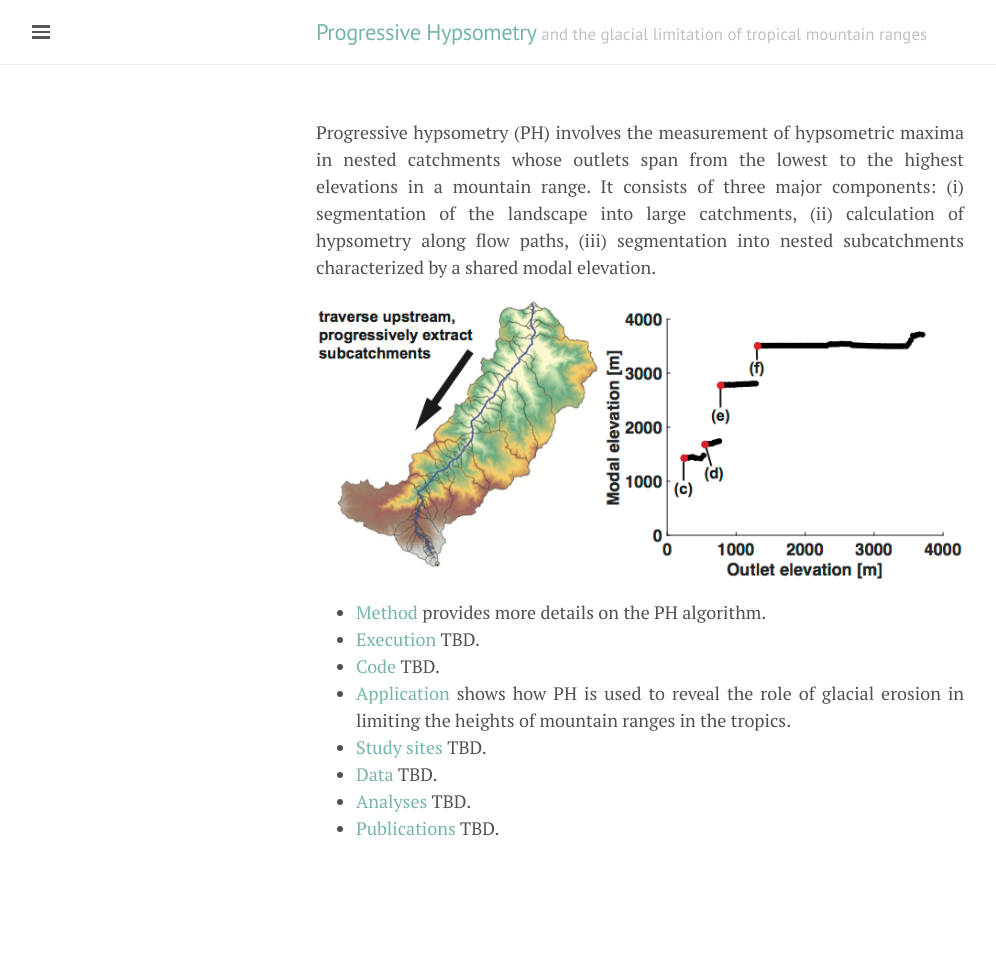
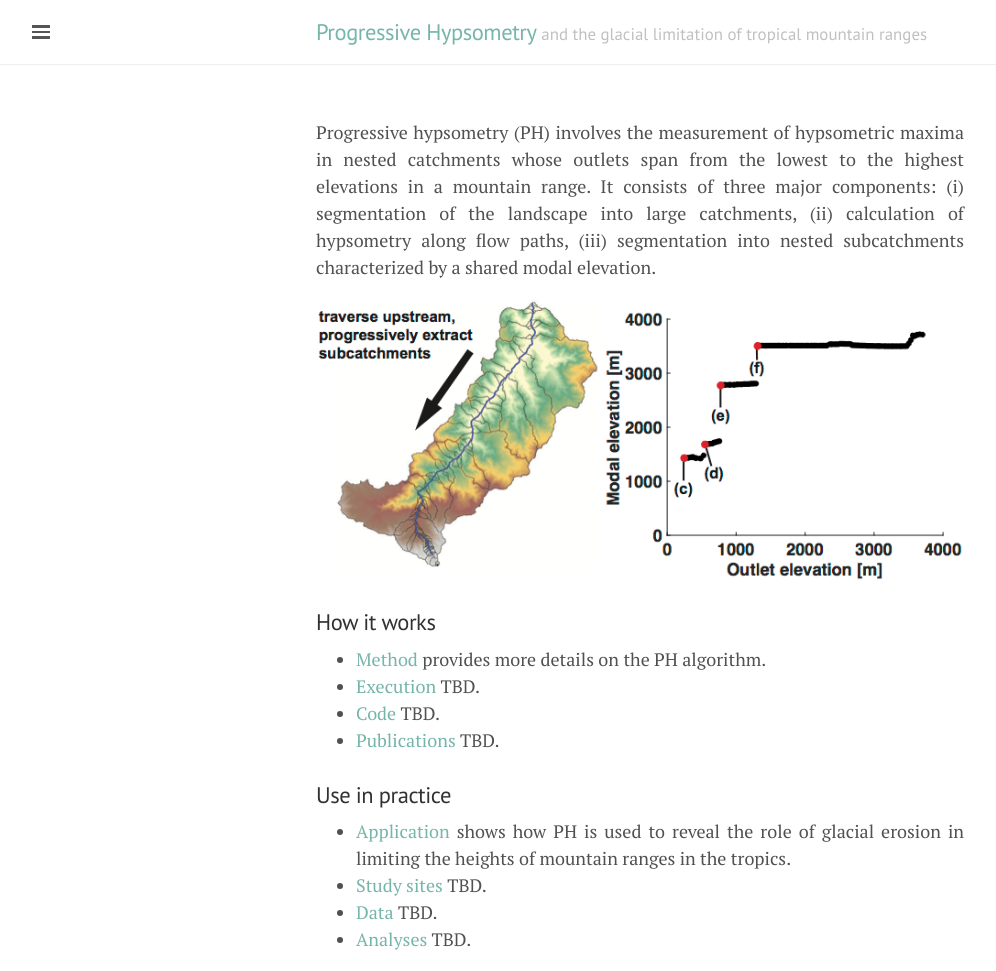
Before and after one commit to mcunningham917/PHdoc, a Jekyll site: the page built from index.html, in a window 1280 px wide. Shown: the whole page, without its empty margins (0-996 px from the left). Built offline with Jekyll 4.4.1, drawn with Linux system fonts in a browser that asks for light colours; the list of posts is cut into pages by our own code; before the commit the page ends 900 px from its top, so only the background shows below that.

Commit message:
Adjusting

```diff
--- a/index.html
+++ b/index.html
@@ -19,7 +19,8 @@ Progressive hypsometry (PH) involves the measurement of hypsometric maxima in ne
 	<img src="img/f04_part.png" alt="Progressive hypsometry">
 </p>
 
-<p>
+<h3>How it works</h3>
+
 <ul>
 	<li>
 		<a href="Method">Method</a> provides more details on the PH algorithm.
@@ -30,6 +31,14 @@ Progressive hypsometry (PH) involves the measurement of hypsometric maxima in ne
 	<li>
 		<a href="Code">Code</a> TBD.
 	</li>
+	<li>
+		<a href="Publications">Publications</a> TBD.
+	</li>
+</ul>
+
+<h3>Use in practice</h3>
+
+<ul>
 	<li>
 		<a href="Application">Application</a> shows how PH is used to reveal
 		the role of glacial erosion in limiting the heights of mountain ranges
@@ -44,11 +53,7 @@ Progressive hypsometry (PH) involves the measurement of hypsometric maxima in ne
 	<li>
 		<a href="Analyses">Analyses</a> TBD.
 	</li>
-	<li>
-		<a href="Publications">Publications</a> TBD.
-	</li>
 </ul>
-</p>
 
 
 </div>
```
